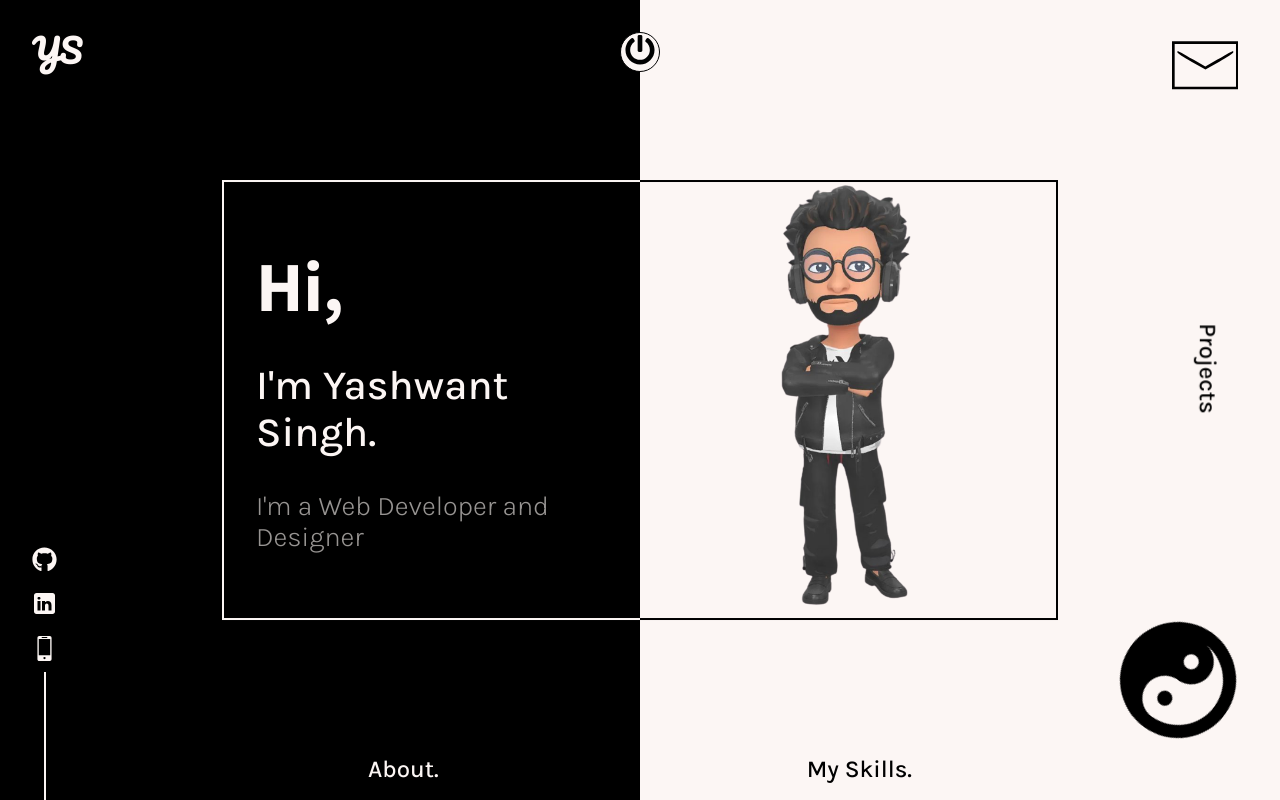
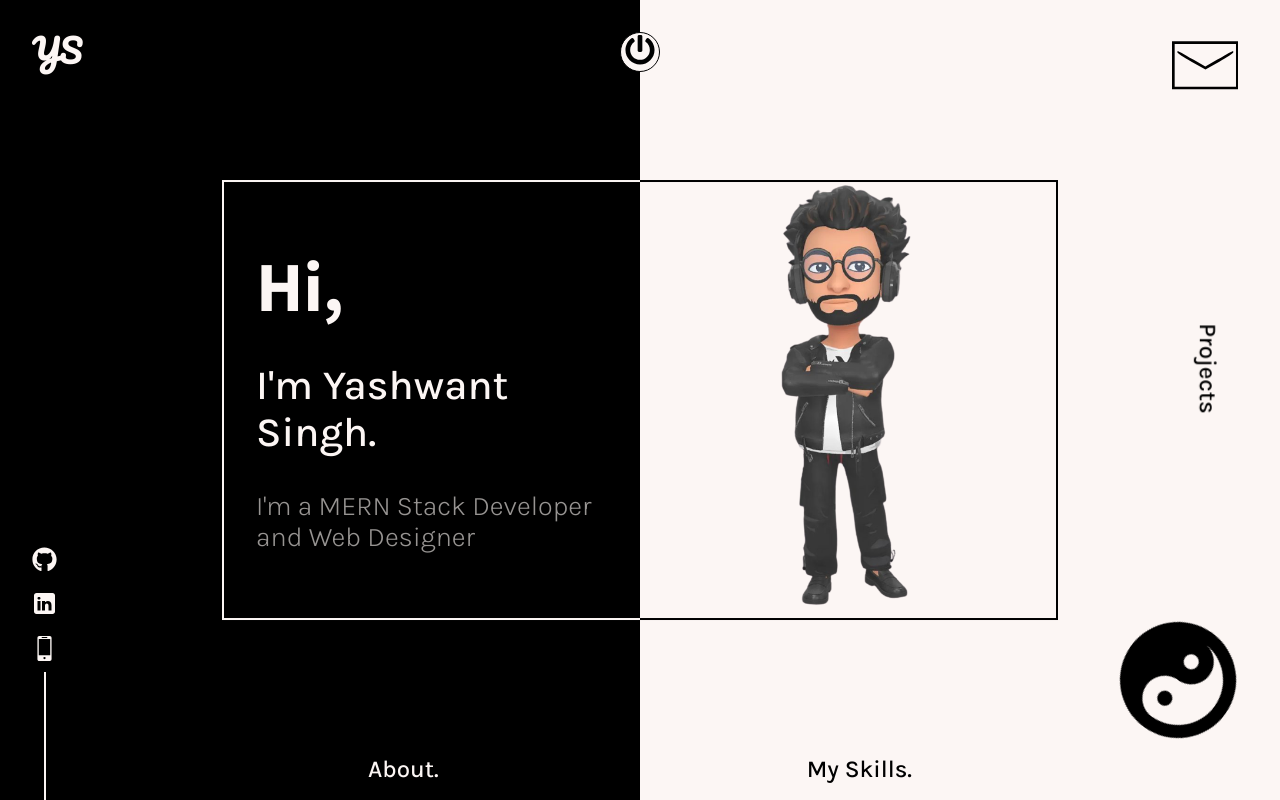
Before and after one commit to Yash18Singh/portfolio, a React (Create React App) app: page / in a window 1280 px wide. Both pictures are taken after a click on the button "click here". Built offline with nearby package versions, Linux system fonts and the light colour scheme.

Commit message:
Update Intro.js

```diff
--- a/src/components/Intro.js
+++ b/src/components/Intro.js
@@ -143,7 +143,7 @@ const Intro = () => {
                 <Text>
                 <h1>Hi,</h1>
                 <h3>I'm Yashwant Singh.</h3>
-                <h6>I'm a Web Developer and Designer</h6>
+                <h6>I'm a MERN Stack Developer and Web Designer</h6>
                 </Text>
             </SubBox>
             <SubBox>
```
